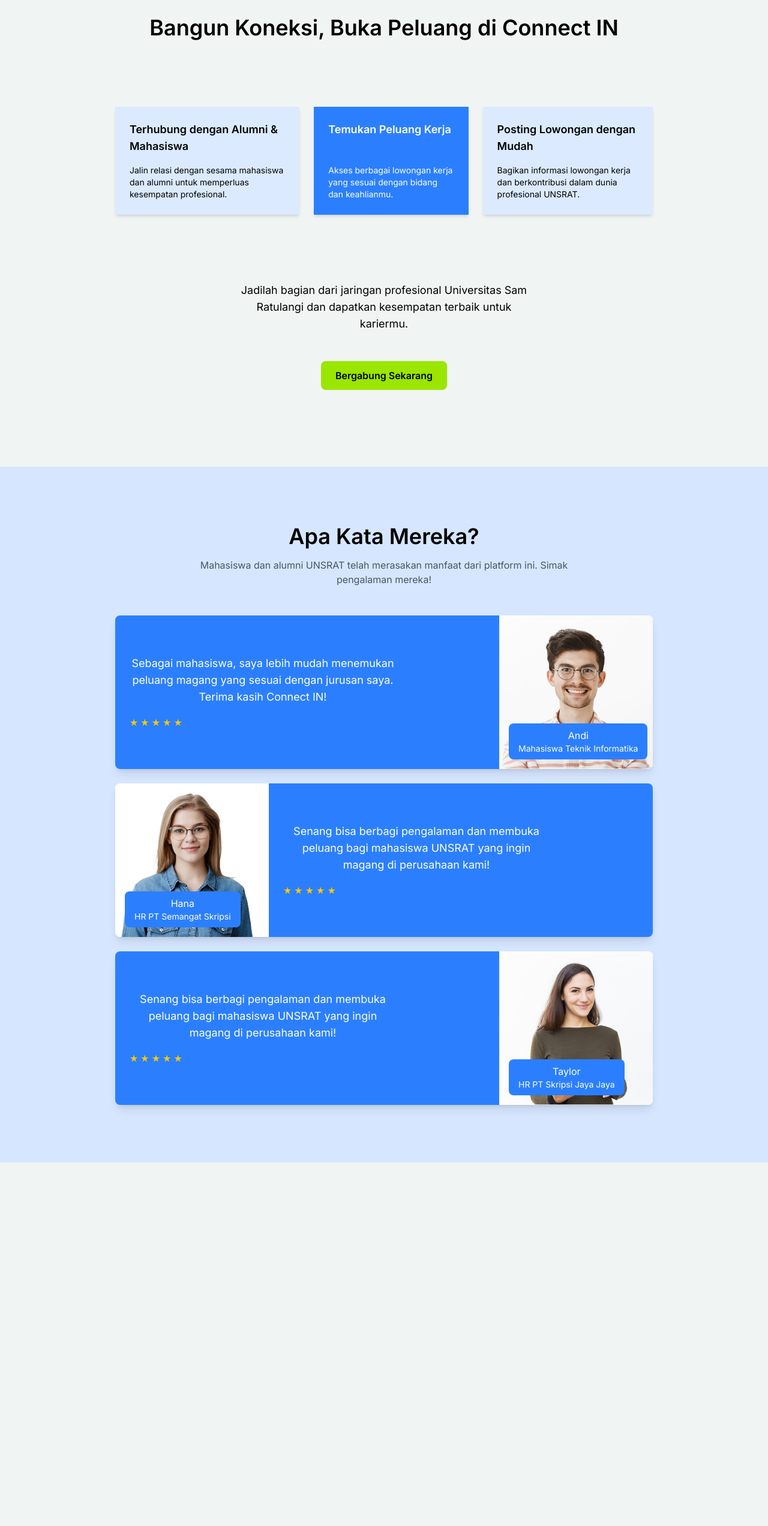
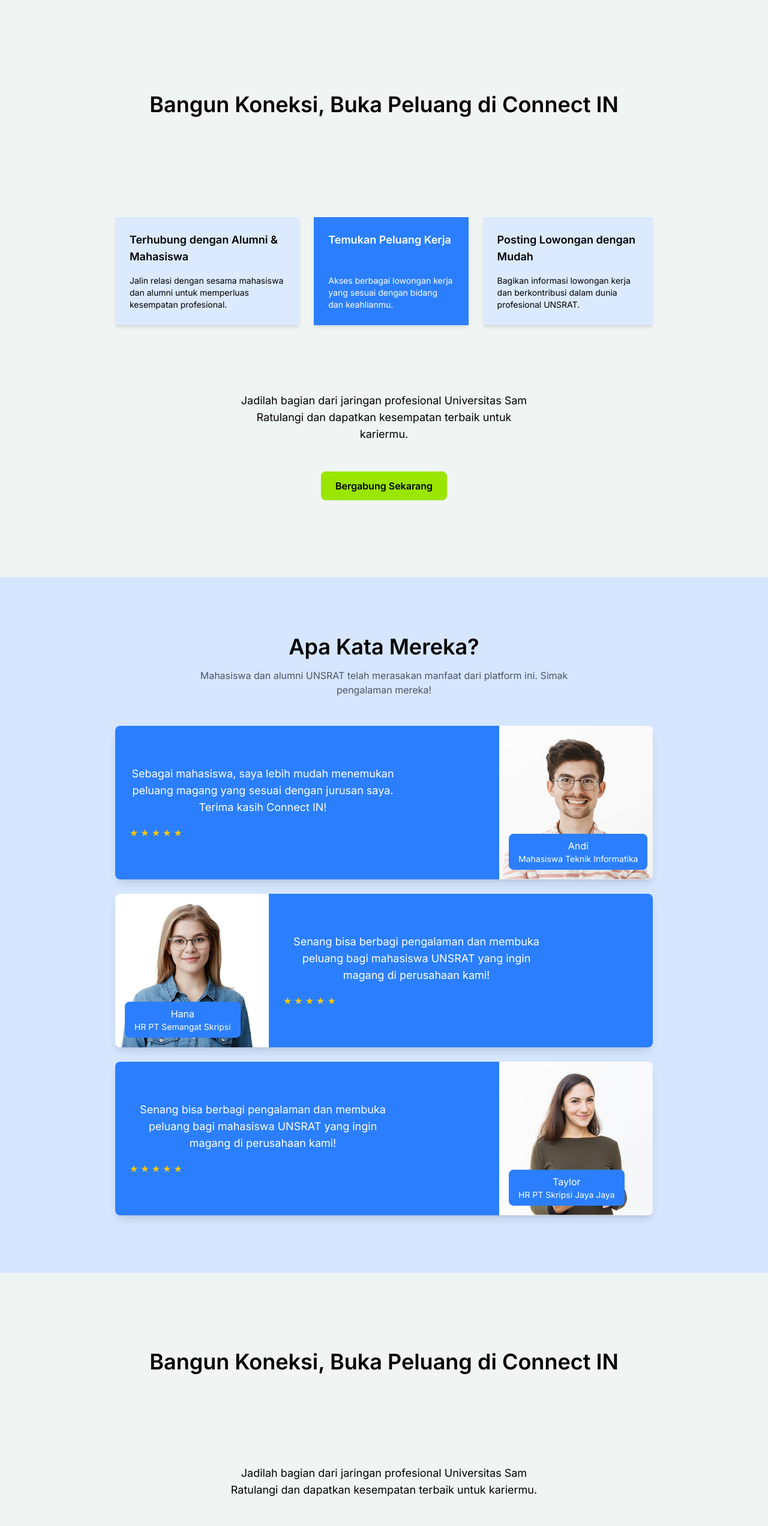
Before and after one commit to jennilaluyan/connect-in, a React (Vite) app: page / in a window 1280 px wide. Shown: the part 1100-3644 px from the top of the page at 60% size. Before the commit the page ends 3068 px from the top, so only its background shows below. Built offline with nearby package versions, Linux system fonts and the light colour scheme.

Commit message:
Using Jenn's Button and Header, as well as connect2's footer

```diff
--- a/src/components/landing-page/FeaturesSection.jsx
+++ b/src/components/landing-page/FeaturesSection.jsx
@@ -1,12 +1,11 @@
 import FeatureCard from "./FeatureCard";
 import CallToAction from "./CallToAction";
+import HeadingBangunKoneksi from "./HeadingBangunKoneksi";
 
 const FeaturesSection = () => {
   return (
     <section className="p-8 text-center my-24">
-      <h2 className="text-4xl font-bold mb-6">
-        Bangun Koneksi, Buka Peluang di Connect IN
-      </h2>
+      <HeadingBangunKoneksi />
       <div className="flex flex-col md:flex-row justify-center gap-6 max-w-4xl mx-auto my-28">
         <FeatureCard
           title="Terhubung dengan Alumni & Mahasiswa"
--- /dev/null
+++ b/src/components/landing-page/Footer.jsx
@@ -0,0 +1,9 @@
+
+const Footer = () => {
+  return (
+    <div className ="bg-blue-500 text-white text-[20px] w-screen absolute p-5 text-center left-0 margin mt-50">
+        <p> @ Connect IN - Project Framework Web 2025. </p> </div>
+  );
+};
+
+export default Footer;
--- /dev/null
+++ b/src/components/landing-page/HeadingBangunKoneksi.jsx
@@ -0,0 +1,12 @@
+
+const HeadingBangunKoneksi = () => {
+  return (
+    <section className="p-8 text-center my-24">
+      <h2 className="text-4xl font-bold mb-6">
+        Bangun Koneksi, Buka Peluang di Connect IN
+      </h2>
+    </section>
+  );
+};
+
+export default HeadingBangunKoneksi;
--- a/src/components/landing-page/LandingPage.jsx
+++ b/src/components/landing-page/LandingPage.jsx
@@ -2,6 +2,9 @@ import Navbar from './Navbar';
 import Hero from './Hero';
 import FeaturesSection from './FeaturesSection';
 import TestimonialsSection from './TestimonialSection';
+import HeadingBangunKoneksi from './HeadingBangunKoneksi';
+import CallToAction from './CallToAction';
+import Footer from './Footer';
 
 function LandingPage() {
     return (
@@ -10,6 +13,9 @@ function LandingPage() {
             <Hero />
             <FeaturesSection />
             <TestimonialsSection />
+            <HeadingBangunKoneksi />
+            <CallToAction />
+            <Footer />
         </>
     )
 }
```
